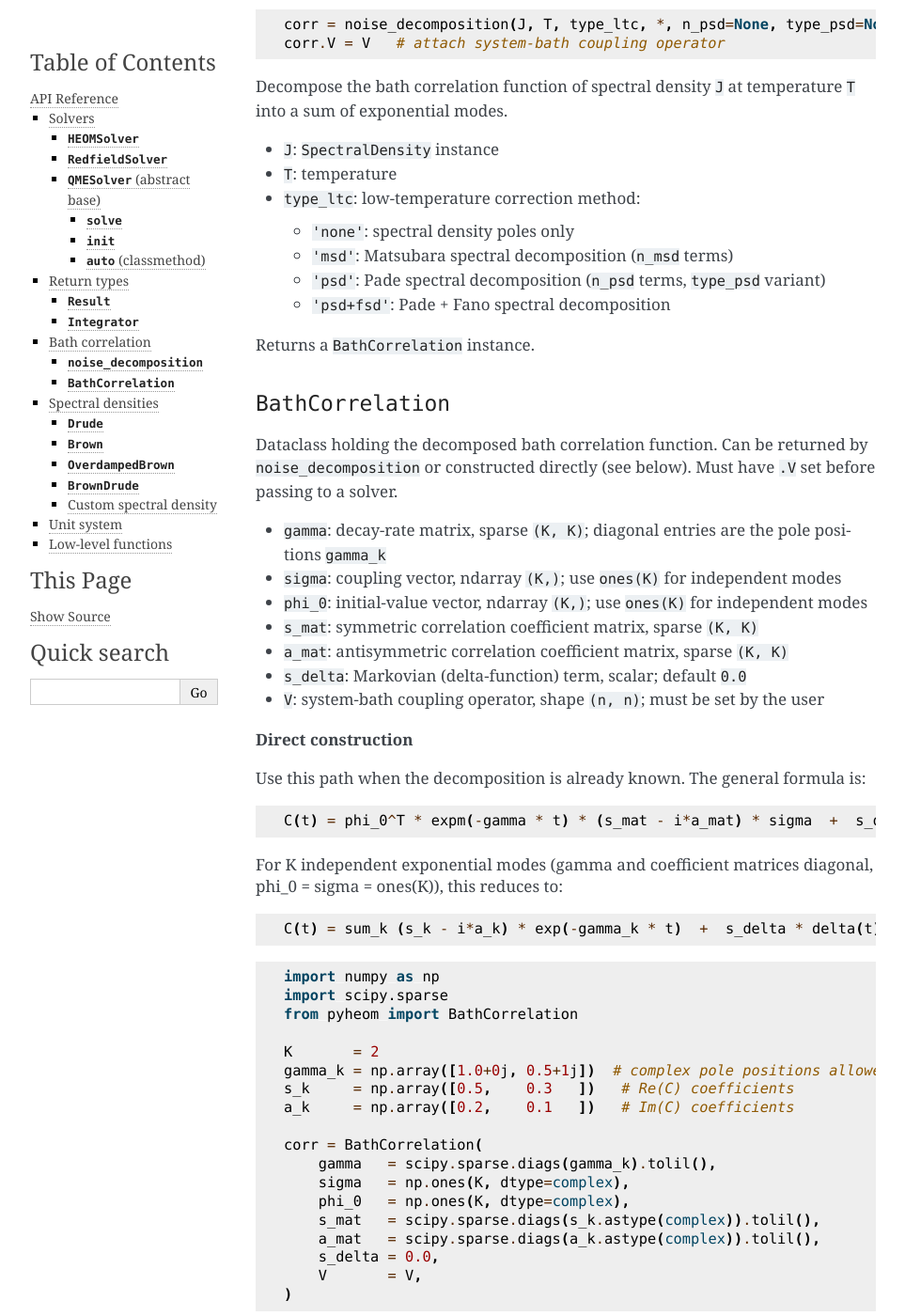
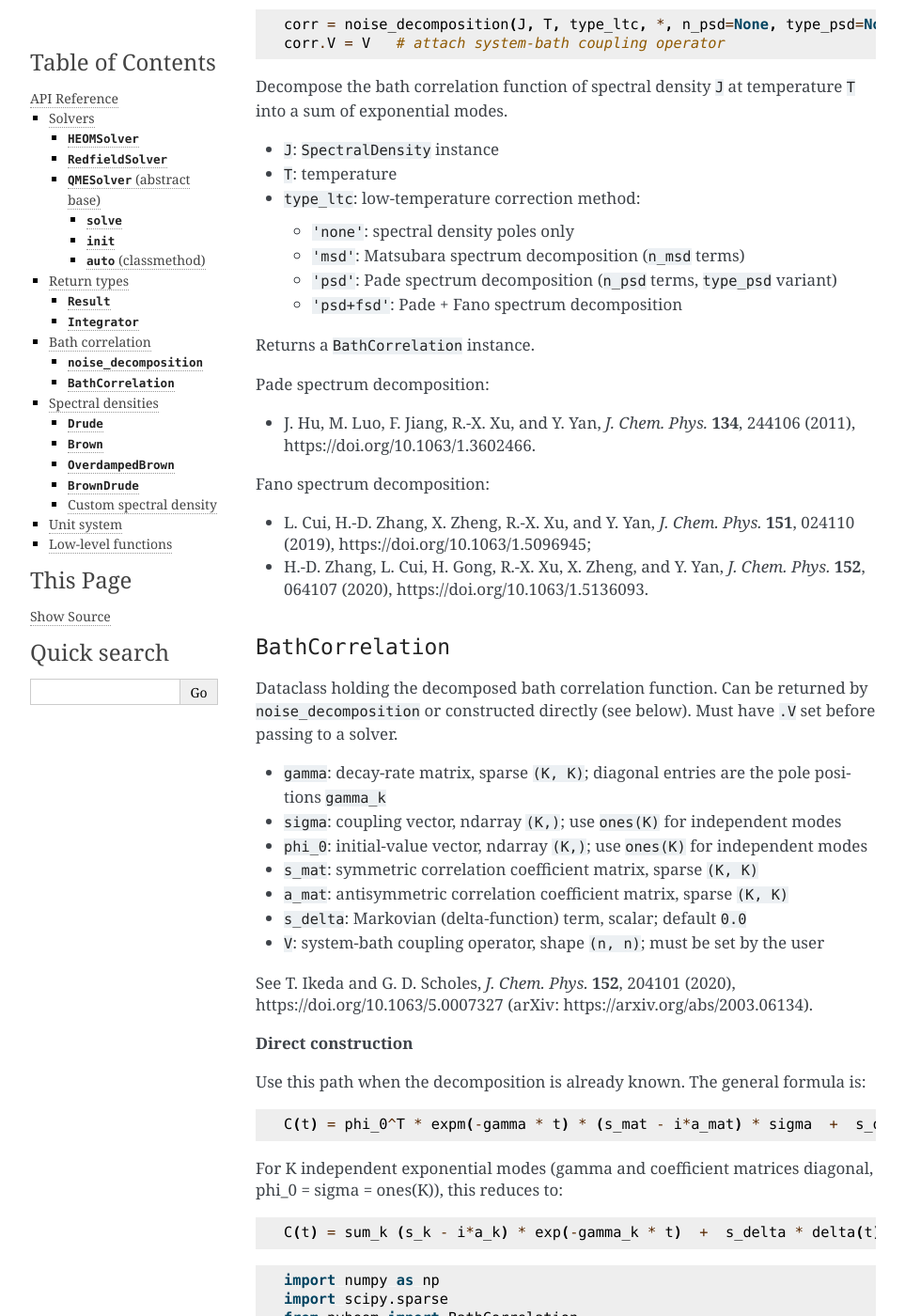
Before and after one commit to tatsushi-ikeda/pyheom, a Sphinx documentation site: the page built from docs/api.md, in a window 1280 px wide and 1400 px high, scrolled down 4004 px. Shown: the whole window at 94% size, without its empty margins (148-1111 px from the left). Built offline with Sphinx 7.4.7, drawn with Linux system fonts in a browser that asks for light colours.

Commit message:
docs: add DOI and arXiv links to citations and adopt spectrum decomposition naming

```diff
--- a/docs/api.md
+++ b/docs/api.md
@@ -186,11 +186,18 @@ into a sum of exponential modes.
 - `T`: temperature
 - `type_ltc`: low-temperature correction method:
   - `'none'`: spectral density poles only
-  - `'msd'`: Matsubara spectral decomposition (`n_msd` terms)
-  - `'psd'`: Pade spectral decomposition (`n_psd` terms, `type_psd` variant)
-  - `'psd+fsd'`: Pade + Fano spectral decomposition
+  - `'msd'`: Matsubara spectrum decomposition (`n_msd` terms)
+  - `'psd'`: Pade spectrum decomposition (`n_psd` terms, `type_psd` variant)
+  - `'psd+fsd'`: Pade + Fano spectrum decomposition
 
 Returns a `BathCorrelation` instance.
+
+Pade spectrum decomposition:
+- J. Hu, M. Luo, F. Jiang, R.-X. Xu, and Y. Yan, *J. Chem. Phys.* **134**, 244106 (2011), https://doi.org/10.1063/1.3602466.
+
+Fano spectrum decomposition:
+- L. Cui, H.-D. Zhang, X. Zheng, R.-X. Xu, and Y. Yan, *J. Chem. Phys.* **151**, 024110 (2019), https://doi.org/10.1063/1.5096945;
+- H.-D. Zhang, L. Cui, H. Gong, R.-X. Xu, X. Zheng, and Y. Yan, *J. Chem. Phys.* **152**, 064107 (2020), https://doi.org/10.1063/1.5136093.
 
 ### `BathCorrelation`
 
@@ -205,6 +212,8 @@ Must have `.V` set before passing to a solver.
 - `a_mat`: antisymmetric correlation coefficient matrix, sparse `(K, K)`
 - `s_delta`: Markovian (delta-function) term, scalar; default `0.0`
 - `V`: system-bath coupling operator, shape `(n, n)`; must be set by the user
+
+See T. Ikeda and G. D. Scholes, *J. Chem. Phys.* **152**, 204101 (2020), https://doi.org/10.1063/5.0007327 (arXiv: https://arxiv.org/abs/2003.06134).
 
 **Direct construction**
 
```
Also changed, not shown: README.md (+2 -0 lines), docs/index.md (+1 -1 lines), docs/quickstart.md (+1 -1 lines), 2 other files.
